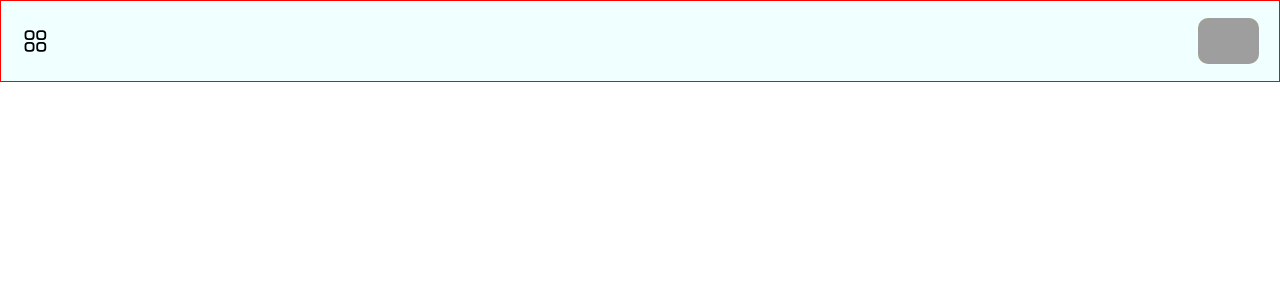
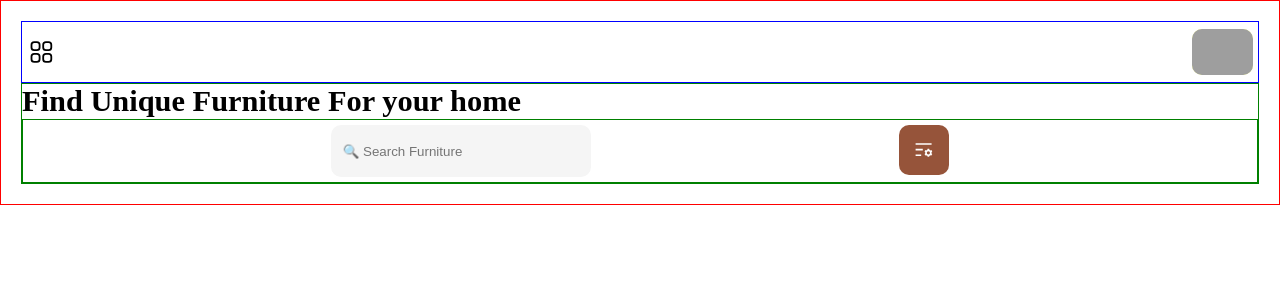
Before and after one commit to ShecktorS/ShopNow, a React (Vite) app: page / in a window 1280 px wide. Shown: the top 300 px of the page. Built offline with nearby package versions, Linux system fonts and the light colour scheme; grey boxes are pictures that could not be loaded.

Commit message:
SearchProduct Section completed

```diff
--- a/src/App.css
+++ b/src/App.css
@@ -1,6 +1,5 @@
 .App {
   box-sizing: border-box;
-  background-color: azure;
   padding: 20px;
   border: solid red 1px;
 }
--- a/src/App.jsx
+++ b/src/App.jsx
@@ -1,9 +1,12 @@
 import "./App.css";
 import Header from "./components/header";
+import SearchProduct from "./components/searchProduct";
+
 function App() {
   return (
     <div className="App">
       <Header />
+      <SearchProduct titleText="Find Unique Furniture For your home" />
     </div>
   );
 }
--- a/src/components/header/index.css
+++ b/src/components/header/index.css
@@ -1,8 +1,10 @@
 .Header {
-  height: 40px;
+  border: solid blue 1px;
+  height: 60px;
   display: flex;
   justify-content: space-between;
   align-items: center;
+  padding: 0 5px;
 }
 
 .Header > * {
--- a/src/components/searchProduct/SearchProduct.jsx
+++ b/src/components/searchProduct/SearchProduct.jsx
@@ -0,0 +1,23 @@
+import "./index.css";
+import { RiListSettingsLine } from "react-icons/ri";
+
+const SearchProduct = ({ titleText }) => {
+  return (
+    <div className="SearchProduct">
+      <h1 className="SearchProduct__title">{titleText}</h1>
+      <div className="SearchProduct__bar">
+        <input
+          type="text"
+          name="searchFurniture"
+          className="SearchProduct__input"
+          placeholder=" 🔍 Search Furniture"
+        />
+        <button className="SearchProduct__button">
+          <RiListSettingsLine />
+        </button>
+      </div>
+    </div>
+  );
+};
+
+export default SearchProduct;
--- a/src/components/searchProduct/index.css
+++ b/src/components/searchProduct/index.css
@@ -0,0 +1,40 @@
+.SearchProduct {
+  border: solid green 1px;
+  display: flex;
+  flex-direction: column;
+  justify-content: space-between;
+}
+
+.SearchProduct__title {
+  margin: 0;
+  font-size: 1.9rem;
+}
+
+.SearchProduct__bar {
+  border: solid green 1px;
+  display: flex;
+  justify-content: space-evenly;
+  padding: 5px 0;
+}
+
+.SearchProduct__input {
+  height: 50px;
+  width: 250px;
+  border-radius: 10px;
+  border: none;
+  background-color: #f5f5f5;
+  padding-left: 8px;
+}
+
+.SearchProduct__button {
+  width: 50px;
+  height: 50px;
+  background-color: #96543a;
+  border-radius: 10px;
+  border: none;
+  color: white;
+  font-size: 1.2em;
+  display: flex;
+  justify-content: center;
+  align-items: center;
+}
--- a/src/components/searchProduct/index.jsx
+++ b/src/components/searchProduct/index.jsx
@@ -0,0 +1,3 @@
+import SearchProduct from "./SearchProduct";
+
+export default SearchProduct;
```
